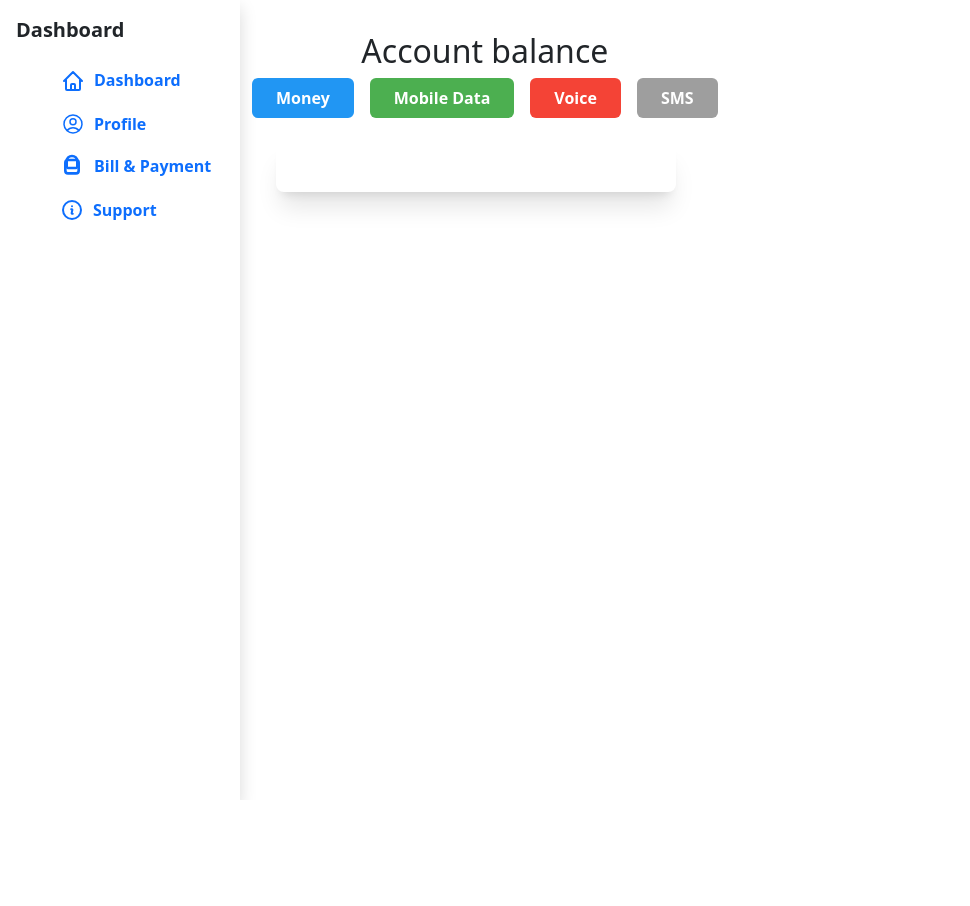
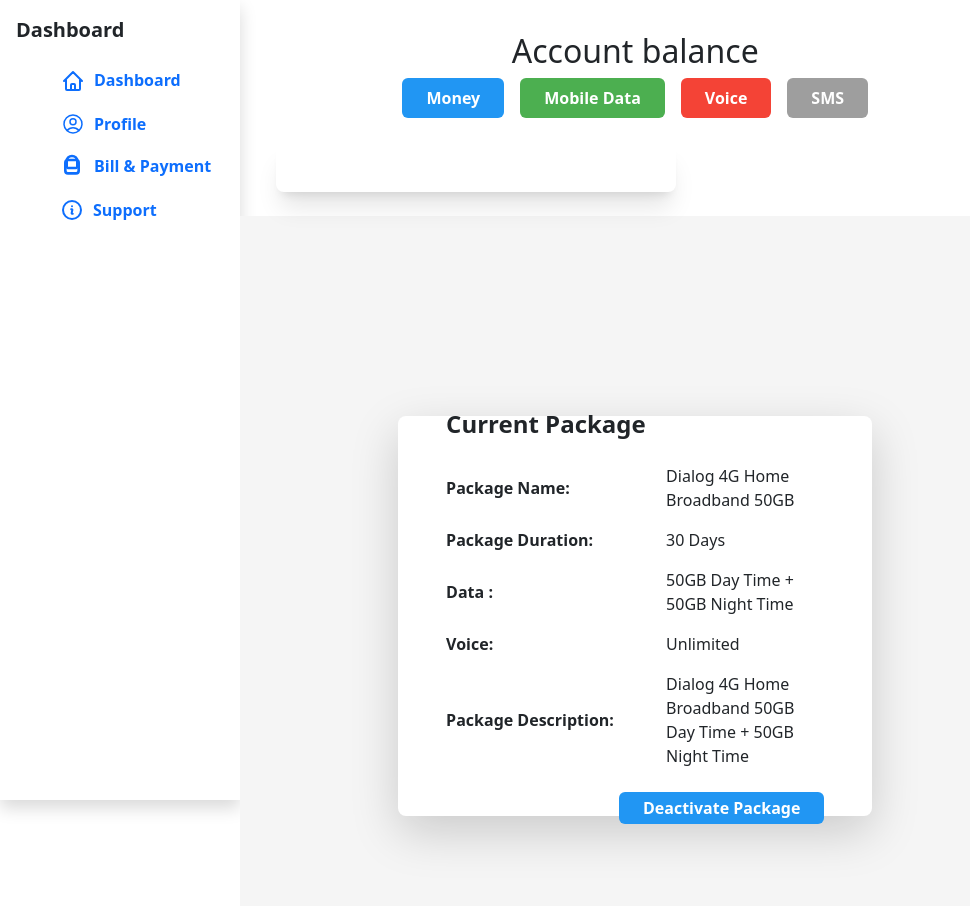
Before and after one commit to kasun789/MicroServicesApplication, a React (Create React App) app in the folder frontend/: page /LandingPage in a window 1280 px wide. Shown: the top 906 px of the page, without its empty margins (0-970 px from the left). Before the commit the page ends 800 px from the top, so only its background shows below. Built offline with nearby package versions, Linux system fonts and the light colour scheme.

Commit message:
change landing page

```diff
--- a/frontend/src/pages/LandingPage.js
+++ b/frontend/src/pages/LandingPage.js
@@ -1,6 +1,7 @@
 import React from 'react'
 import SideBar from '../components/SideBar'
 import AccountBalance from '../components/AccountBalance';
+import CurrentPackage from '../components/CurrentPackage';
 
 const LandingPage = () => {
   return (
@@ -9,7 +10,12 @@
         <SideBar />
       </div>
       <div>
-        <AccountBalance />
+        <div className='flex flex-col'>
+          <AccountBalance />
+        </div>
+        <div>
+          <CurrentPackage />
+        </div>
       </div>
     </div>
   );
```
Also changed, not shown: 1 other file (tests, documents, lock files or other folders).
